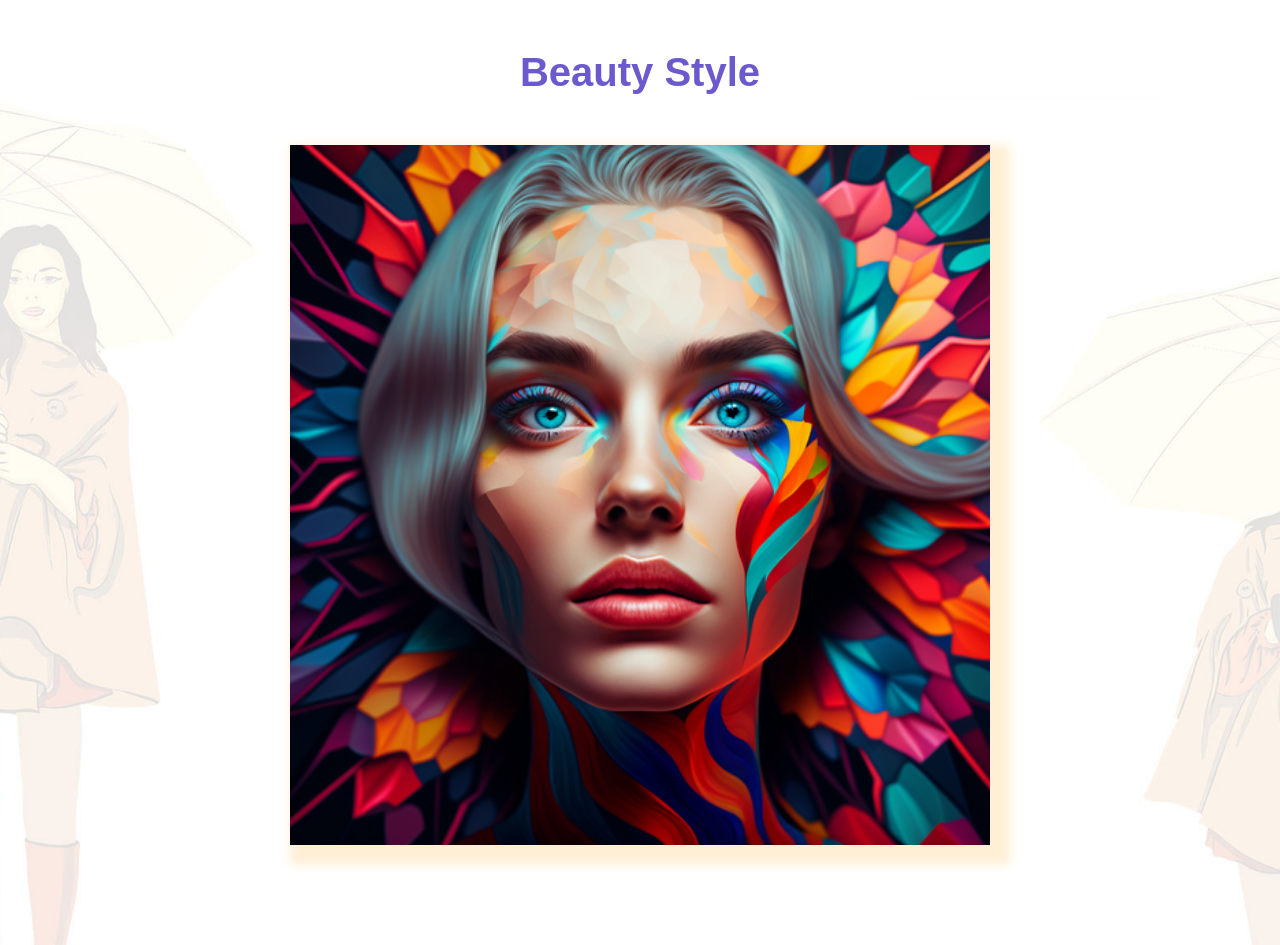
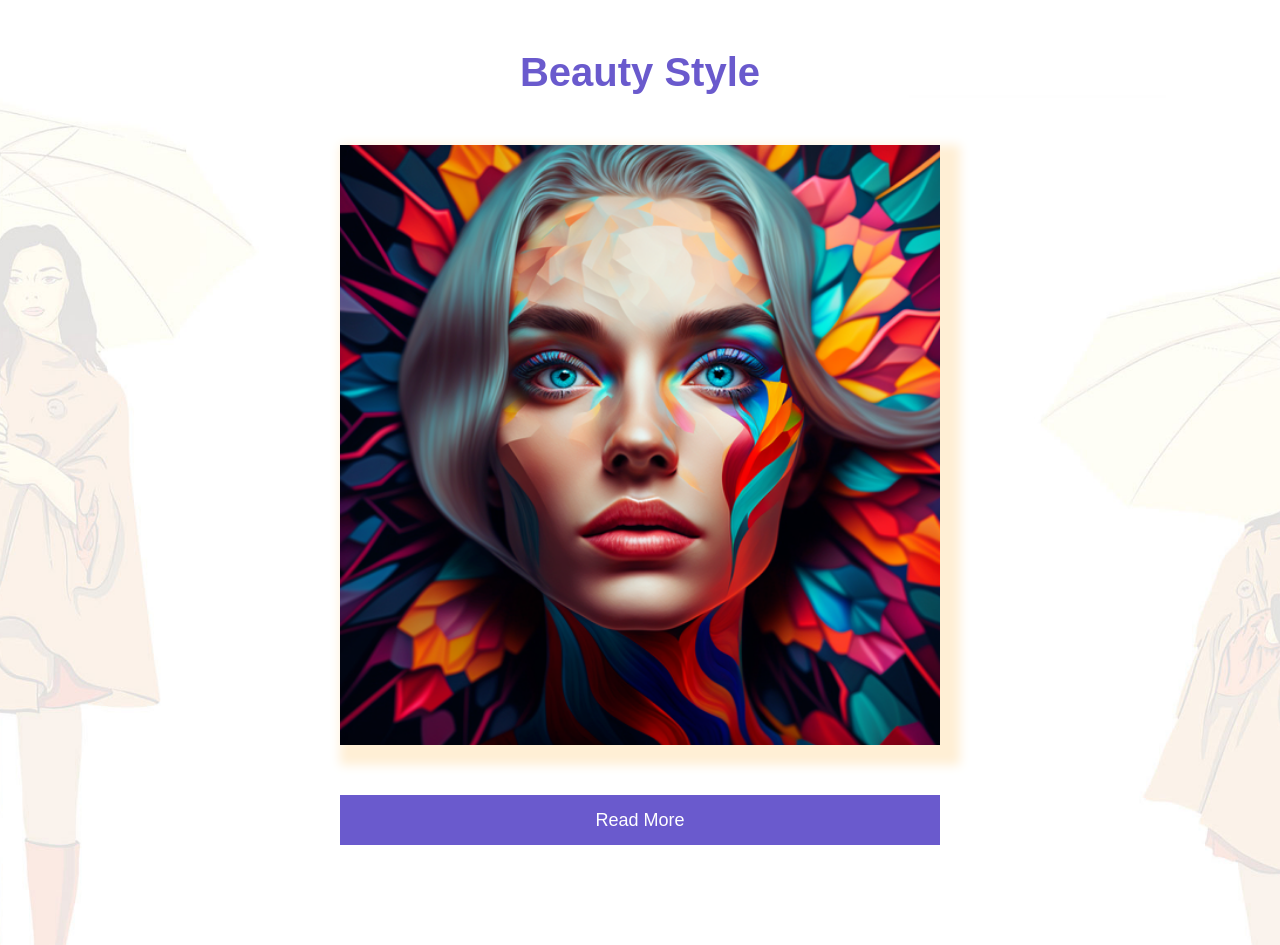
Before and after one commit to MahsumaRezai/Beauty-StyleSite, a React (Create React App) app: page / in a window 1280 px wide. Shown: the top 945 px of the page. Built offline with nearby package versions, Linux system fonts and the light colour scheme.

Commit message:
add last commit

```diff
--- a/src/Componets/Home/Home.js
+++ b/src/Componets/Home/Home.js
@@ -7,11 +7,16 @@ const Home = (props) => {
         <Fragment>
             <h1 className={classes.title}>Beauty Style</h1>
             <div className={classes.home}>
-
                 <div className={classes.image}>
                     <img src={img1} alt="" />
+                    <button className="btn">Read More</button>
+
                 </div>
+
+
             </div>
+
+
         </Fragment>
     )
 }
--- a/src/Componets/Home/Home.module.css
+++ b/src/Componets/Home/Home.module.css
@@ -5,6 +5,7 @@
   background-position: center;
   background-size: cover;
   height: 1200px;
+
 }
 .title {
     text-align: center;
@@ -12,13 +13,18 @@
     font-size: 40px;
     color: slateblue
 }
+
 .image {
     display: flex;
     justify-content: center;
+    flex-direction: column;
     align-content: center;
-    padding-top: 50px
+    padding-top: 50px;
+    margin: auto;
+
 }
 .image img {
-    width: 700px;
-    box-shadow: 10px 10px 10px 10px papayawhip
+    width: 600px;
+    box-shadow: 10px 10px 10px 10px papayawhip;
+    margin: auto
 }
--- a/src/index.css
+++ b/src/index.css
@@ -8,7 +8,17 @@ body {
   font-family: sans-serif;
   margin: 0;
   font-family:  sans-serif;
-
-
-
 }
+.btn {
+  width: 600px;
+  height: 50px;
+  background: slateblue;
+  border: unset;
+  margin: auto;
+  margin-top:50px;
+  font-size: 18px;
+  color: white;
+}
+.btn button{
+  margin: auto
+}
```
Also changed, not shown: src/Componets/Button/Button.js (added, +11 -0 lines).
